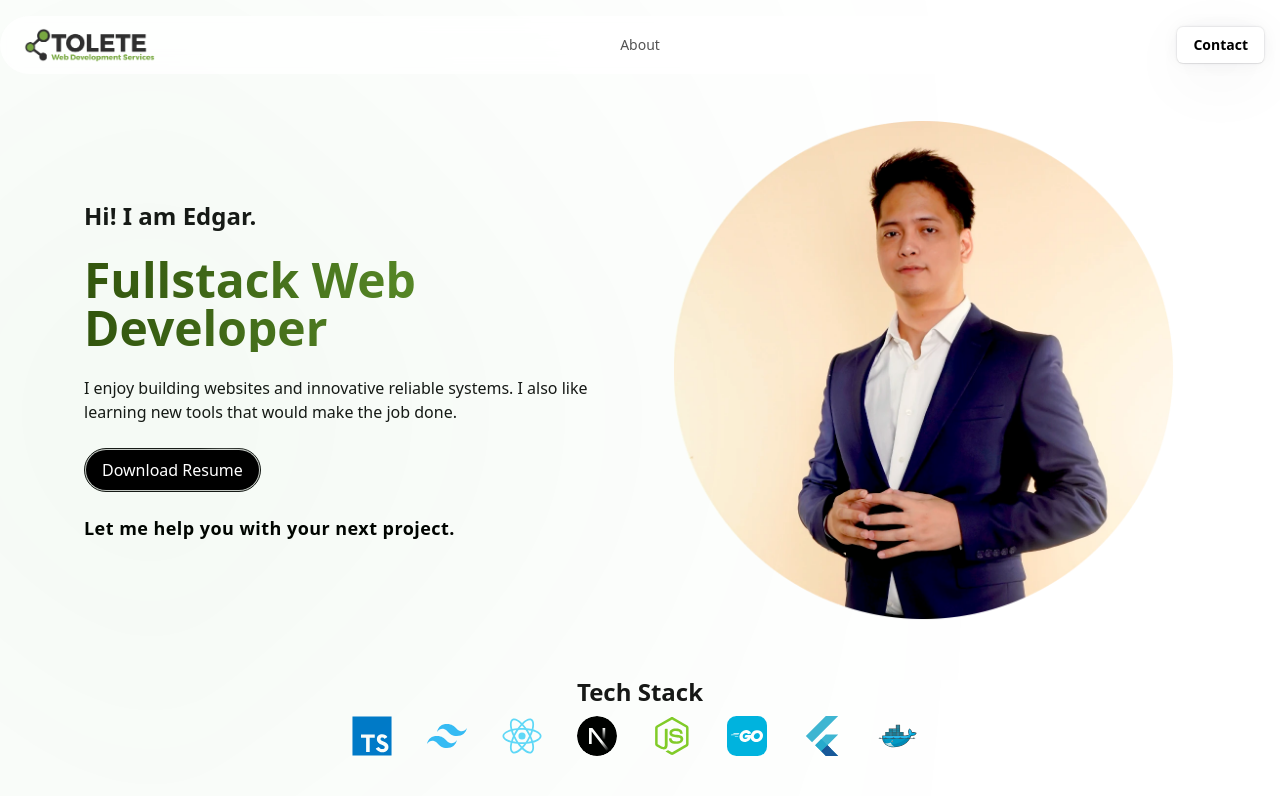
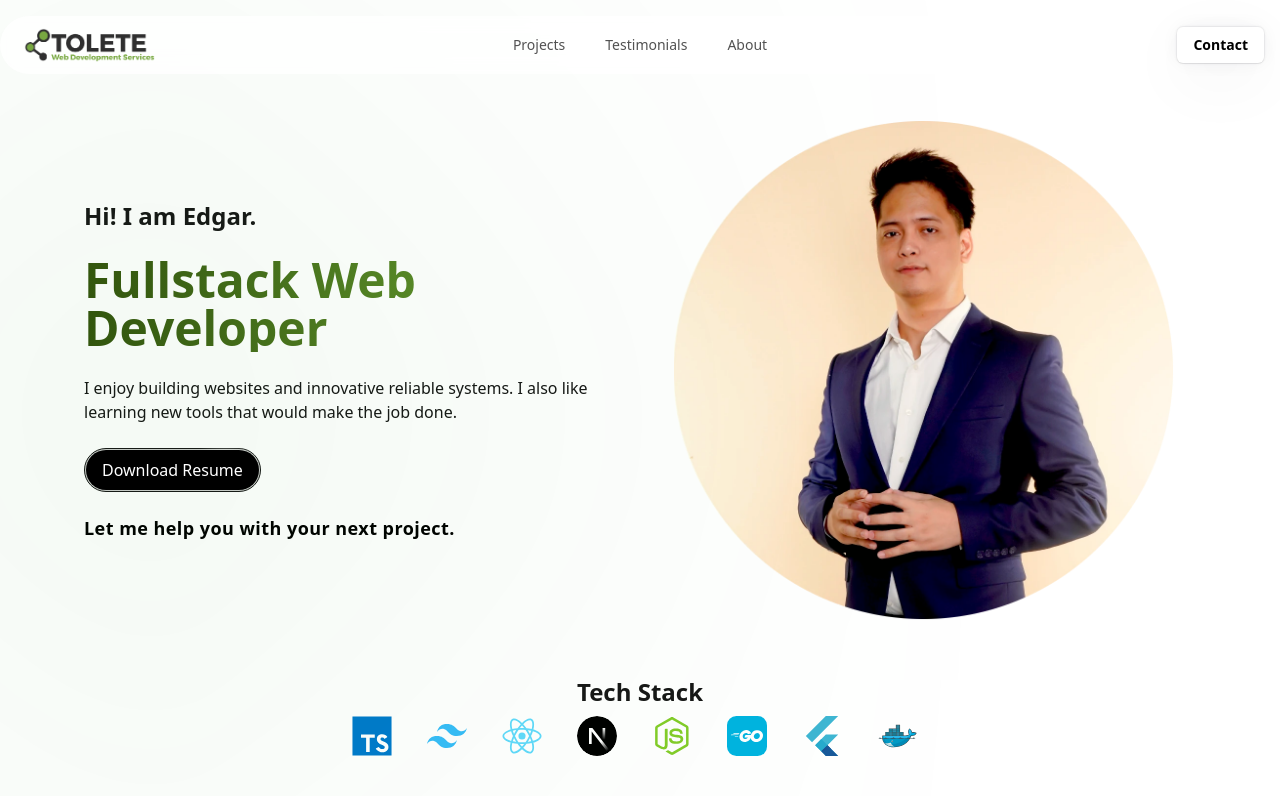
Before and after one commit to edgartolete/tolete.dev, a Next.js app: page / in a window 1280 px wide. Shown: the top 800 px of the page. Built offline with nearby package versions, Linux system fonts and the light colour scheme.

Commit message:
on progress

```diff
--- a/src/components/navbar.tsx
+++ b/src/components/navbar.tsx
@@ -16,14 +16,14 @@ import { useModal } from "./ui/animated-modal";
 
 export function NavbarMenu() {
   const navItems = [
-    // {
-    //   name: "Projects",
-    //   link: "/#projects",
-    // },
-    // {
-    //   name: "Testimonials",
-    //   link: "/#testimonials",
-    // },
+    {
+      name: "Projects",
+      link: "/#projects",
+    },
+    {
+      name: "Testimonials",
+      link: "/#testimonials",
+    },
     // {
     //   name: "Certifications",
     //   link: "/#certifications",
```
